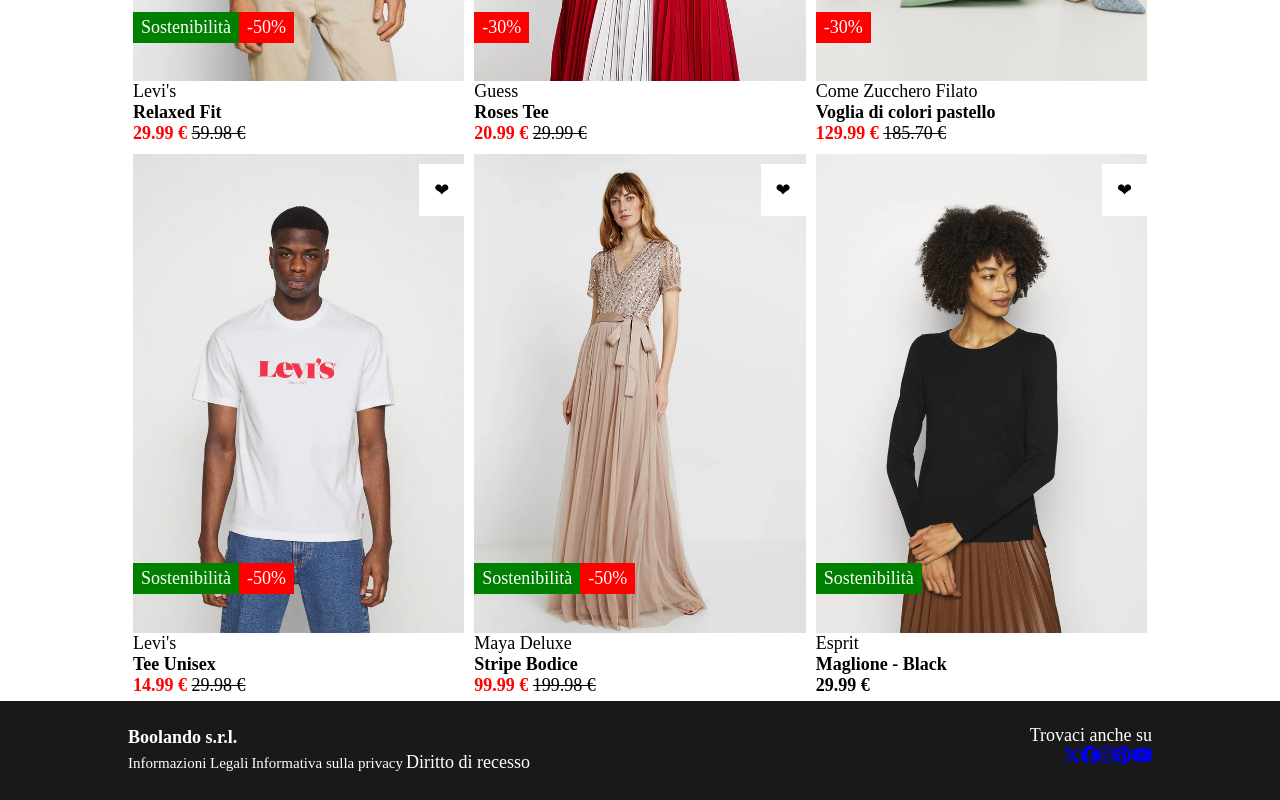
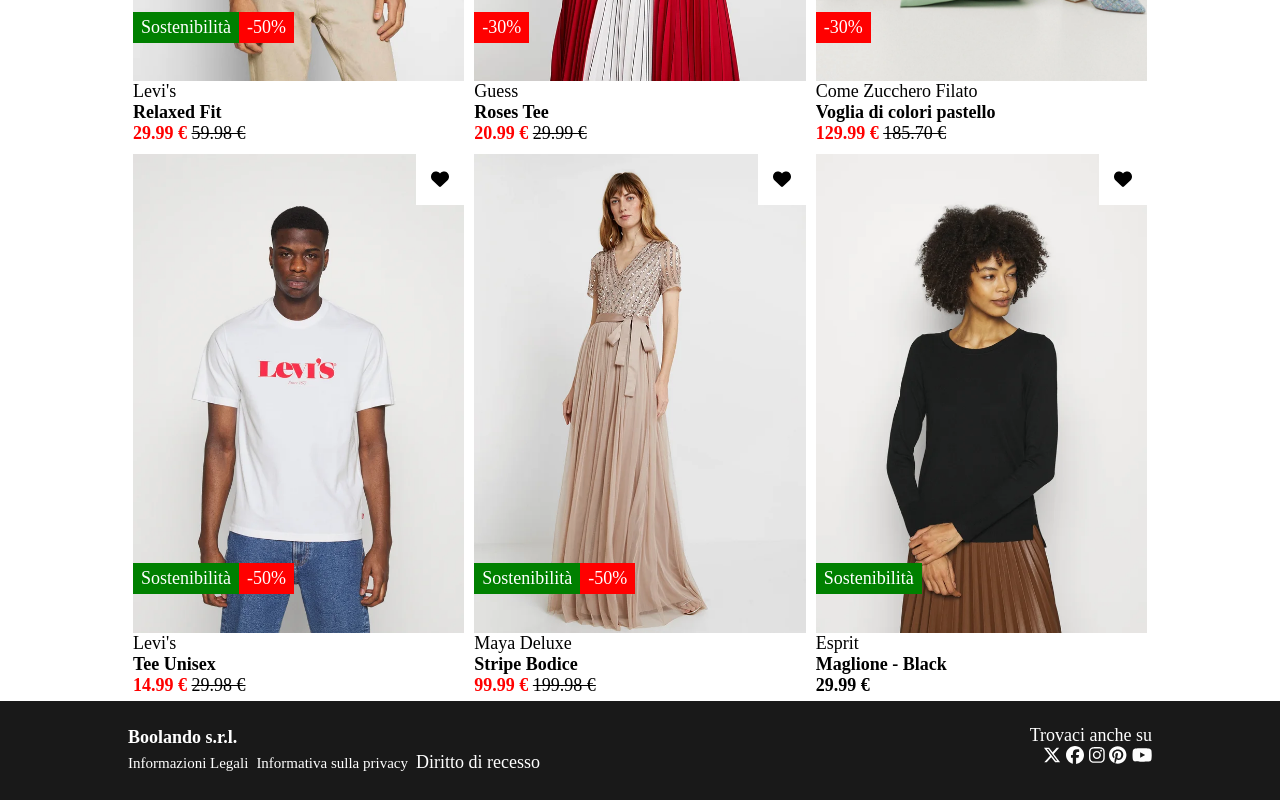
Before and after one commit to giorgettaR/vite-boolando, a Vue app: page / in a window 1280 px wide. Shown: the part 491-1291 px from the top of the page. Built offline with nearby package versions, Linux system fonts and the light colour scheme; data requests are answered from the project's data file.

Commit message:
FIX css footer ADD like logic on product

```diff
--- a/src/components/FooterSection.vue
+++ b/src/components/FooterSection.vue
@@ -15,12 +15,12 @@ export default  {
                     <span>Diritto di recesso</span>
                 </div>
                 <div class="col-social" >
-                    <span>Trovaci anche su</span><br>
-                    <span><a href="#"><font-awesome-icon :icon="['fab', 'x-twitter']" /></a></span>
-                    <span><a href="#"><font-awesome-icon :icon="['fab', 'facebook']" /></a></span>
-                    <span><a href="#"><font-awesome-icon :icon="['fab', 'instagram']" /></a></span>
-                    <span><a href="#"><font-awesome-icon :icon="['fab', 'pinterest']" /></a></span>
-                    <span><a href="#"><font-awesome-icon :icon="['fab', 'youtube']" /></a></span>
+                    <span class="mb-1">Trovaci anche su</span><br>
+                    <a href="#"><font-awesome-icon :icon="['fab', 'x-twitter']" /></a>
+                    <a href="#"><font-awesome-icon :icon="['fab', 'facebook']" /></a>
+                    <a href="#"><font-awesome-icon :icon="['fab', 'instagram']" /></a>
+                    <a href="#"><font-awesome-icon :icon="['fab', 'pinterest']" /></a>
+                    <a href="#"><font-awesome-icon :icon="['fab', 'youtube']" /></a>
                 </div>
             </div>
         </section>
--- a/src/components/ProductCard.vue
+++ b/src/components/ProductCard.vue
@@ -1,5 +1,10 @@
 <script>
 export default {
+    data() {
+        return  {
+        like: false
+        }
+    },
     props: {
       product: {
         type: Object,
@@ -7,6 +12,9 @@ export default {
       }
     },
     methods: {
+        likeToggle(){
+            this.like = !this.like
+        },
         getImgPath(imgFile) {
             let imgPath = '/img/' + imgFile
             return imgPath;
@@ -33,7 +41,7 @@ export default {
 
 <template>
     <div class="col-card flex">
-        <div class="img">
+        <div @dblclick="likeToggle()" class="img">
             <img class="first" :src="getImgPath(product.frontImage)" alt="">
             <img class="hover" :src="getImgPath(product.backImage)" alt="">
             <ul class="labels">
@@ -46,10 +54,10 @@ export default {
 
                 </li>
             </ul>
-            <button :class="product.isInFavorites ? 'fav':''" class="heart">
-                &#10084;
+        </div>
+        <button @click="likeToggle()" :class="{ like: this.like }" class="heart">
+                <font-awesome-icon :icon="['fas', 'heart']" />
         </button>
-        </div>
         <div class="description">
             <span class="brand">{{ product.brand }}</span>
             <h1 class="product">{{ product.name }}</h1>
--- a/src/style/partials/_common.scss
+++ b/src/style/partials/_common.scss
@@ -12,6 +12,10 @@ ul {
     list-style: none;
 }
 
+a {
+    color: inherit;
+    text-decoration: inherit;
+}
 
 /* GENERAL SETTINGS */
 
@@ -22,6 +26,7 @@ ul {
 .container {
     max-width: 80vw;
     margin: 0 auto;
+
     >.row {
         width: 100%;
         display: flex;
@@ -29,22 +34,22 @@ ul {
     }
 }
 
-section >.container {
+section>.container {
     width: 80vw;
     height: fit-content;
     padding: 2vh;
 }
 
-.container.horizontal >.row {
+.container.horizontal>.row {
     height: fit-content;
 }
 
 /* DEBUG */
 
 .debug .container {
-border: dashed black 1px;
+    border: dashed black 1px;
 }
 
 .debug .container [class^=col] {
-border: dashed black 1px;
+    border: dashed black 1px;
 }
--- a/src/style/partials/_components.scss
+++ b/src/style/partials/_components.scss
@@ -2,20 +2,17 @@
 
 /* HOVER IMMAGINE PRODOTTO */
 
-main .products .col-card.flex:hover img.first{
-    opacity: 0;
-    transition: 0.5s;
-}
+main .products .col-card.flex {
 
+    img.first:hover {
+        opacity: 0;
+        transition: 0.8s;
+    }
 
-/* STYLE ICONS */
-
-.fa {
-    padding: 3px;
-    font-size: 30px;
-    text-align: center;
-    text-decoration: none;
-    color: white;
+    img.first:not(:hover) {
+        opacity: 1;
+        transition: 0.5s;
+    }
 }
 
 /* STYLE BUTTONS */
@@ -28,31 +25,30 @@ button {
     font-size: 1rem;
     cursor: pointer;
     text-align: center;
-    transition: background 250ms ease-in-out,
-    transform 150ms ease;
-}
-
-button:focus {
-    outline-offset: -4px;
+    transition: background 250ms ease-in-out, transform 150ms ease;
 }
 
 button:active {
     transform: scale(2);
 }
 
-
 button.heart {
     background-color: white;
     position: absolute;
-    top: 2%;
-    right: 0;
+    top: 5px;
+    right: 5px;
+
+    &.like {
+        color: red;
+    }
 }
 
 .heart {
     padding: 15px 15px;
     color: black;
+
     .fav {
-    color: red;
+        color: red;
     }
 }
 
@@ -65,9 +61,11 @@ ul.labels {
 
 li.label {
     @include labelOnProduct;
+
     &.tag {
         background-color: green;
     }
+
     &.discount {
         background-color: red;
     }
--- a/src/style/partials/_layout.scss
+++ b/src/style/partials/_layout.scss
@@ -61,6 +61,7 @@ main .products .col-card {
     width: $size-cards;
     flex-direction: column;
     padding: 5px;
+    position: relative;
 
     .img {
         position: relative;
@@ -70,11 +71,7 @@ main .products .col-card {
             display: block;
             margin: auto;
         }
-
-        ;
     }
-
-    ;
 }
 
 main .products img.first {
@@ -121,10 +118,15 @@ footer {
     span:not(:last-child) {
         padding-right: 3px;
         font-size: 15px;
+        margin-right: 5px;
     }
 }
 
 .col-social {
     text-align: end;
     width: 15%;
+
+    a:not(:last-child) {
+        margin-right: 5px;
+    }
 }
```
